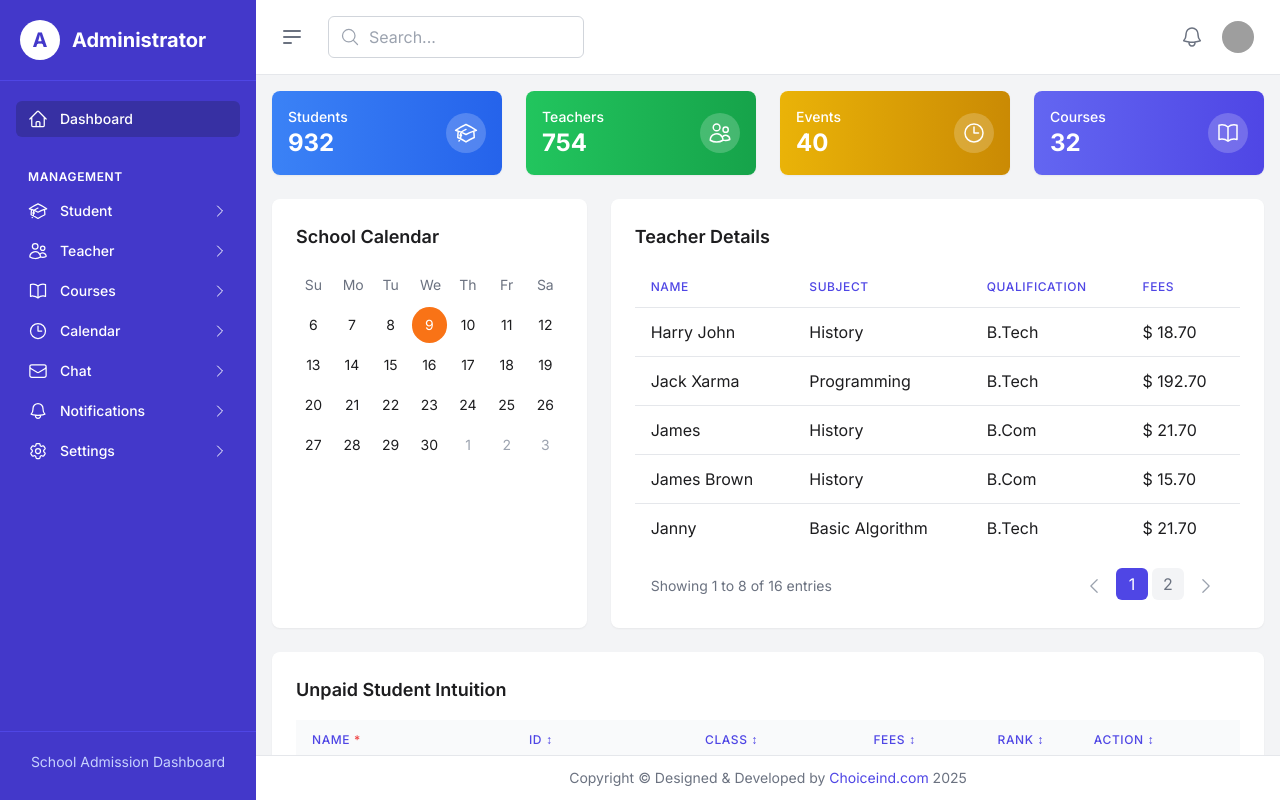
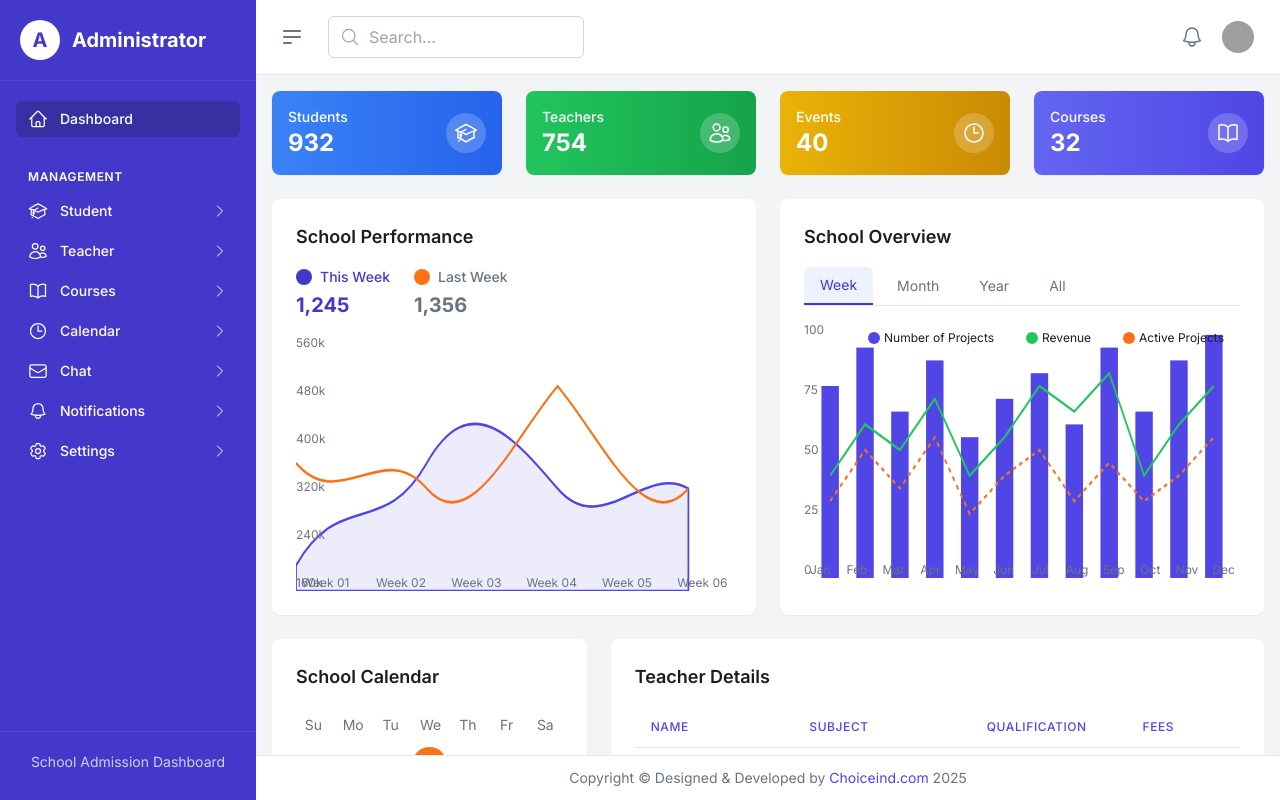
Before and after one commit to julianlokchoiceind/choice-e-learning, a Next.js app: page /admin in a window 1280 px wide. Built offline with nearby package versions, Linux system fonts and the light colour scheme; grey boxes are pictures that could not be loaded.

Commit message:
feat: add performance and overview charts to admin dashboard with responsive design

```diff
--- a/src/app/admin/page.tsx
+++ b/src/app/admin/page.tsx
@@ -57,6 +57,17 @@ interface MessageItemProps {
   time: string;
   message: string;
   image: string;
+}
+
+interface PerformanceTabProps {
+  title: string;
+  value: string;
+  isActive?: boolean;
+}
+
+interface OverviewTabProps {
+  label: string;
+  isActive?: boolean;
 }
 
 export default function AdminDashboardPage() {
@@ -158,6 +169,132 @@ export default function AdminDashboardPage() {
               bgColor="bg-gradient-to-r from-indigo-500 to-indigo-600"
               icon={<BookOpenIcon className="h-6 w-6 text-white" />}
             />
+          </div>
+
+          {/* Performance Overview Charts */}
+          <div className="grid grid-cols-1 lg:grid-cols-2 gap-6 mb-6">
+            {/* School Performance */}
+            <div className="bg-white rounded-lg shadow-sm p-6">
+              <h3 className="text-lg font-semibold mb-4">School Performance</h3>
+              <div className="flex space-x-6 mb-4">
+                <PerformanceTab title="This Week" value="1,245" isActive={true} />
+                <PerformanceTab title="Last Week" value="1,356" />
+              </div>
+              <div className="h-64 relative">
+                <svg width="100%" height="100%" viewBox="0 0 500 200" preserveAspectRatio="none">
+                  {/* This Week Line */}
+                  <path
+                    d="M0,180 C50,120 100,160 150,100 C200,40 250,80 300,120 C350,160 400,100 450,120 L450,200 L0,200 Z"
+                    fill="rgba(79, 70, 229, 0.1)"
+                    stroke="rgb(79, 70, 229)"
+                    strokeWidth="2"
+                  />
+                  {/* Last Week Line */}
+                  <path
+                    d="M0,100 C50,140 100,80 150,120 C200,160 250,80 300,40 C350,80 400,160 450,120"
+                    fill="none"
+                    stroke="rgb(249, 115, 22)"
+                    strokeWidth="2"
+                  />
+                </svg>
+                <div className="grid grid-cols-6 gap-4 absolute bottom-0 w-full text-xs text-gray-500">
+                  <div className="text-center">Week 01</div>
+                  <div className="text-center">Week 02</div>
+                  <div className="text-center">Week 03</div>
+                  <div className="text-center">Week 04</div>
+                  <div className="text-center">Week 05</div>
+                  <div className="text-center">Week 06</div>
+                </div>
+                <div className="absolute left-0 top-0 h-full flex flex-col justify-between text-xs text-gray-500">
+                  <div>560k</div>
+                  <div>480k</div>
+                  <div>400k</div>
+                  <div>320k</div>
+                  <div>240k</div>
+                  <div>160k</div>
+                </div>
+              </div>
+            </div>
+
+            {/* School Overview */}
+            <div className="bg-white rounded-lg shadow-sm p-6">
+              <h3 className="text-lg font-semibold mb-4">School Overview</h3>
+              <div className="flex space-x-2 border-b mb-4">
+                <OverviewTab label="Week" isActive={true} />
+                <OverviewTab label="Month" />
+                <OverviewTab label="Year" />
+                <OverviewTab label="All" />
+              </div>
+              <div className="h-64 relative">
+                <svg width="100%" height="100%" viewBox="0 0 500 200" preserveAspectRatio="none">
+                  {/* Bar Chart */}
+                  <rect x="20" y="50" width="20" height="150" fill="rgb(79, 70, 229)" />
+                  <rect x="60" y="20" width="20" height="180" fill="rgb(79, 70, 229)" />
+                  <rect x="100" y="70" width="20" height="130" fill="rgb(79, 70, 229)" />
+                  <rect x="140" y="30" width="20" height="170" fill="rgb(79, 70, 229)" />
+                  <rect x="180" y="90" width="20" height="110" fill="rgb(79, 70, 229)" />
+                  <rect x="220" y="60" width="20" height="140" fill="rgb(79, 70, 229)" />
+                  <rect x="260" y="40" width="20" height="160" fill="rgb(79, 70, 229)" />
+                  <rect x="300" y="80" width="20" height="120" fill="rgb(79, 70, 229)" />
+                  <rect x="340" y="20" width="20" height="180" fill="rgb(79, 70, 229)" />
+                  <rect x="380" y="70" width="20" height="130" fill="rgb(79, 70, 229)" />
+                  <rect x="420" y="30" width="20" height="170" fill="rgb(79, 70, 229)" />
+                  <rect x="460" y="10" width="20" height="190" fill="rgb(79, 70, 229)" />
+
+                  {/* Revenue Line */}
+                  <path
+                    d="M30,120 L70,80 L110,100 L150,60 L190,120 L230,90 L270,50 L310,70 L350,40 L390,120 L430,80 L470,50"
+                    fill="none"
+                    stroke="rgb(34, 197, 94)"
+                    strokeWidth="2"
+                  />
+
+                  {/* Active Projects Line */}
+                  <path
+                    d="M30,140 L70,100 L110,130 L150,90 L190,150 L230,120 L270,100 L310,140 L350,110 L390,140 L430,120 L470,90"
+                    fill="none"
+                    stroke="rgb(249, 115, 22)"
+                    strokeWidth="2"
+                    strokeDasharray="4,4"
+                  />
+                </svg>
+                <div className="grid grid-cols-12 gap-1 absolute bottom-0 w-full text-xs text-gray-500">
+                  <div className="text-center">Jan</div>
+                  <div className="text-center">Feb</div>
+                  <div className="text-center">Mar</div>
+                  <div className="text-center">Apr</div>
+                  <div className="text-center">May</div>
+                  <div className="text-center">Jun</div>
+                  <div className="text-center">Jul</div>
+                  <div className="text-center">Aug</div>
+                  <div className="text-center">Sep</div>
+                  <div className="text-center">Oct</div>
+                  <div className="text-center">Nov</div>
+                  <div className="text-center">Dec</div>
+                </div>
+                <div className="absolute left-0 top-0 h-full flex flex-col justify-between text-xs text-gray-500">
+                  <div>100</div>
+                  <div>75</div>
+                  <div>50</div>
+                  <div>25</div>
+                  <div>0</div>
+                </div>
+                <div className="absolute right-4 top-2 flex items-center text-xs gap-8">
+                  <div className="flex items-center">
+                    <div className="w-3 h-3 rounded-full bg-indigo-600 mr-1"></div>
+                    <span>Number of Projects</span>
+                  </div>
+                  <div className="flex items-center">
+                    <div className="w-3 h-3 rounded-full bg-green-500 mr-1"></div>
+                    <span>Revenue</span>
+                  </div>
+                  <div className="flex items-center">
+                    <div className="w-3 h-3 rounded-full bg-orange-500 mr-1"></div>
+                    <span>Active Projects</span>
+                  </div>
+                </div>
+              </div>
+            </div>
           </div>
 
           {/* Calendar Section */}
@@ -380,12 +517,12 @@ export default function AdminDashboardPage() {
           {/* Recent Students & Messages */}
           <div className="grid grid-cols-1 lg:grid-cols-3 gap-6">
             {/* Recent Students */}
-            <div className="col-span-2 bg-white rounded-lg shadow-sm p-6">
+            <div className="col-span-2 bg-white rounded-lg shadow-sm p-6 h-[360px] flex flex-col">
               <div className="flex justify-between items-center mb-6">
                 <h3 className="text-lg font-semibold">Recent Students</h3>
                 <p className="text-sm text-gray-500">You have 456 Students</p>
               </div>
-              <div className="space-y-4">
+              <div className="space-y-4 flex-1 overflow-y-auto">
                 <StudentItem
                   name="Samantha William"
                   className="Class VII A"
@@ -411,18 +548,18 @@ export default function AdminDashboardPage() {
                   className="Class VII B"
                   image="https://randomuser.me/api/portraits/women/46.jpg"
                 />
-                <div className="flex justify-center mt-4">
-                  <button className="px-4 py-2 text-indigo-600 font-medium hover:bg-indigo-50 rounded-md">
-                    View More
-                  </button>
-                </div>
+              </div>
+              <div className="flex justify-center mt-4">
+                <button className="px-4 py-2 text-indigo-600 font-medium hover:bg-indigo-50 rounded-md">
+                  View More
+                </button>
               </div>
             </div>
 
             {/* Messages */}
-            <div className="bg-white rounded-lg shadow-sm p-6">
+            <div className="bg-white rounded-lg shadow-sm p-6 h-[360px] flex flex-col">
               <h3 className="text-lg font-semibold mb-6">Messages</h3>
-              <div className="space-y-4">
+              <div className="space-y-4 flex-1 overflow-y-auto">
                 <MessageItem
                   name="Samantha William"
                   time="12:45 PM"
@@ -472,7 +609,7 @@ export default function AdminDashboardPage() {
 // Sidebar Link Component
 function SidebarLink({ href, icon, text, active = false, hasChildren = false }: SidebarLinkProps) {
   return (
-    <Link href={href} className={`flex items-center justify-between px-3 py-2 rounded-md text-sm font-medium ${active ? 'bg-indigo-800 text-white' : 'text-white hover:bg-indigo-600'}`}>
+    <Link href={href} className={`flex items-center justify-between px-3 py-2 rounded-md text-sm font-medium ${active ? 'bg-indigo-800 text-white' : 'text-white hover:bg-indigo-600 hover:text-white'}`}>
       <div className="flex items-center">
         <span className="mr-3">{icon}</span>
         <span>{text}</span>
@@ -586,3 +723,29 @@ function MessageItem({ name, time, message, image }: MessageItemProps) {
     </div>
   );
 }
+
+// Performance Tab Component
+function PerformanceTab({ title, value, isActive = false }: PerformanceTabProps) {
+  return (
+    <div className={`${isActive ? 'text-indigo-700' : 'text-gray-500'}`}>
+      <div className="flex items-center mb-1">
+        <div className={`w-4 h-4 rounded-full mr-2 ${isActive ? 'bg-indigo-700' : 'bg-orange-500'}`}></div>
+        <span className="text-sm font-medium">{title}</span>
+      </div>
+      <div className="text-xl font-bold">{value}</div>
+    </div>
+  );
+}
+
+// Overview Tab Component
+function OverviewTab({ label, isActive = false }: OverviewTabProps) {
+  return (
+    <button
+      className={`px-4 py-2 text-sm ${isActive
+        ? 'text-indigo-700 bg-indigo-50 rounded-t-md border-b-2 border-indigo-700'
+        : 'text-gray-500 hover:text-gray-700'}`}
+    >
+      {label}
+    </button>
+  );
+}
```
